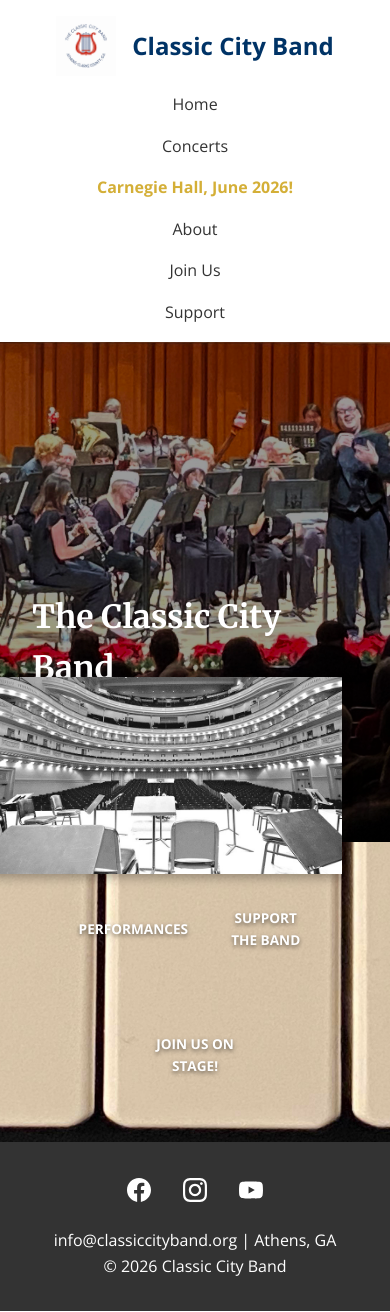
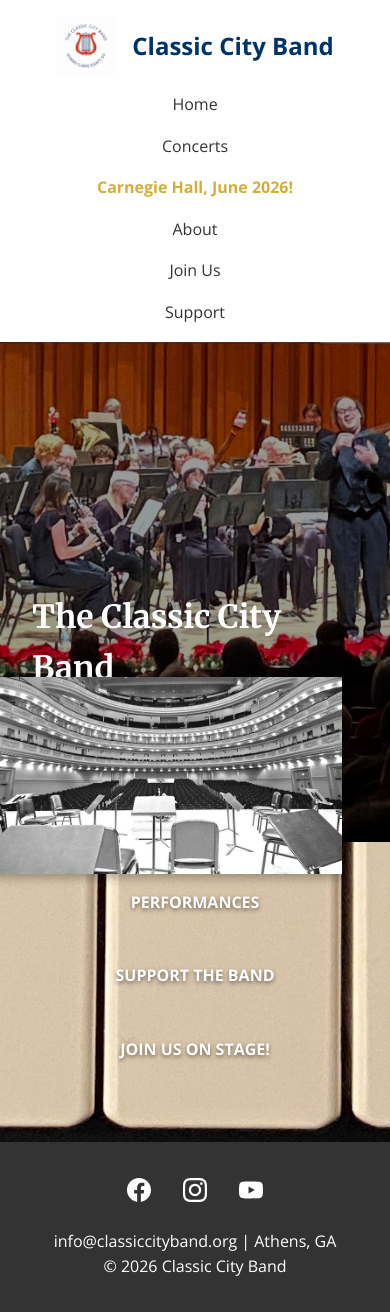
Before and after one commit to webmasterCCB/CCBwebsite, a Jekyll site: the page built from index.html, in a window 390 px wide. Built offline with Jekyll 4.4.1, drawn with Linux system fonts in a browser that asks for light colours.

Commit message:
Update style.css

```diff
--- a/assets/css/style.css
+++ b/assets/css/style.css
@@ -244,23 +244,6 @@ nav a:hover {
   }
 }
 
-/* Hide ensemble links on mobile */
-@media (max-width: 768px) {
-  .quick-links .ensemble-link {
-    display: none;
-  }
-
-  .quick-links {
-    padding: 2rem 1rem;
-  }
-
-  .quick-links .link-btn {
-    font-size: 0.85rem;
-    padding: 1rem 0.5rem;
-    flex: 0 1 30%;
-  }
-}
-
 /* Content Container */
 .container {
   max-width: 1200px;
```
